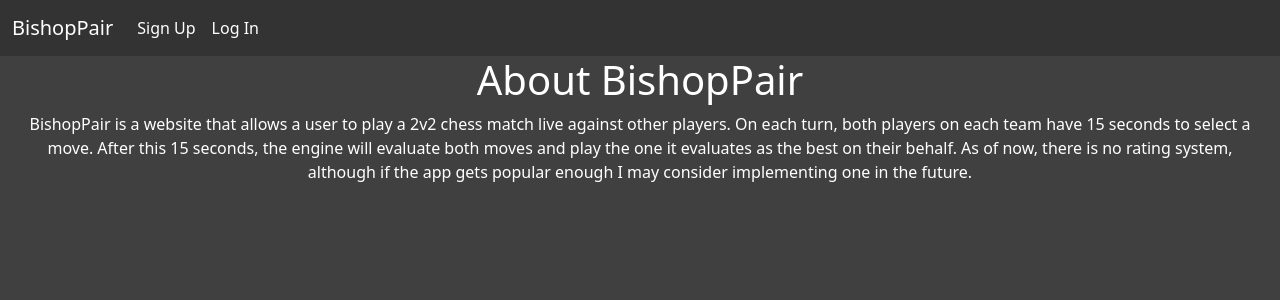
After one commit to timbaginski/chess-site, a Django app: template main/templates/index.html in a window 1280 px wide. The commit adds this page. Shown: the top 300 px of the page. Run offline with Django 3.2, Linux system fonts and the light colour scheme; the template is opened without the code that fills it, so the values that code supplies are empty.

Commit message:
home page added

```diff
--- a/main/templates/base.html
+++ b/main/templates/base.html
@@ -23,6 +23,11 @@
                     <li class="nav-item">
                         <a class="nav-link active" aria-current="page" href="/login">Log In</a>
                     </li>
+                    {% if user.is_authenticated %}
+                    <li class="nav-item">
+                        <a class="nav-link active" aria-current="page" href="/logout">Log Out</a>
+                    </li>
+                    {% endif %}
                 </ul>
             </div>
         </div>
--- /dev/null
+++ b/main/templates/index.html
@@ -0,0 +1,26 @@
+{% extends "base.html" %}
+
+{% block headers %}
+<title>Bishop Pair</title>
+{% endblock %}
+
+{% block content %}
+<div class="container-fluid">
+    <div class="row text-center">
+        <div class="col lg-8">
+            <h1>About BishopPair</h1>
+        </div>
+    </div>
+    <div class="row text-center">
+        <div class="col lg-8">
+            <p>
+                BishopPair is a website that allows a user to play a 2v2 chess match live against other players.
+                On each turn, both players on each team have 15 seconds to select a move. After this 15 seconds,
+                the engine will evaluate both moves and play the one it evaluates as the best on their behalf. As
+                of now, there is no rating system, although if the app gets popular enough I may consider implementing
+                one in the future.
+            </p>
+        </div>
+    </div>
+</div>
+{% endblock %}
--- a/main/urls.py
+++ b/main/urls.py
@@ -3,5 +3,7 @@ from . import views
 
 urlpatterns = [
     path('signup', views.signup),
-    path('login', views.signin)
+    path('login', views.signin),
+    path('logout', views.logoutUser),
+    path('', views.index)
 ]
```
Also changed, not shown: main/views.py (+9 -2 lines), db.sqlite3.
